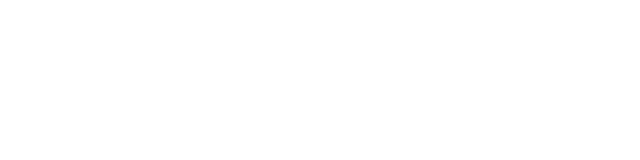
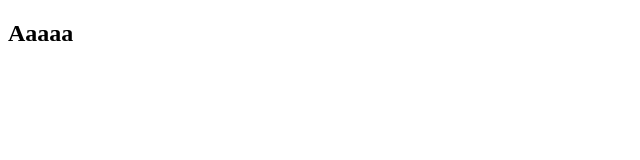
Before and after one commit to arthurmnz/CapacitaM2, a React (Vite) app: page / in a window 1280 px wide. Shown: the top 160 px of the page, without its empty margins (0-640 px from the left). Built offline with nearby package versions, Linux system fonts and the light colour scheme.

Commit message:
alteração

```diff
--- a/src/App.jsx
+++ b/src/App.jsx
@@ -9,7 +9,7 @@ import "./App.css";
 
 function App() {
   return (
-    <>
+    <> <h2>Aaaaa</h2>
     </>
   );
 }
```
